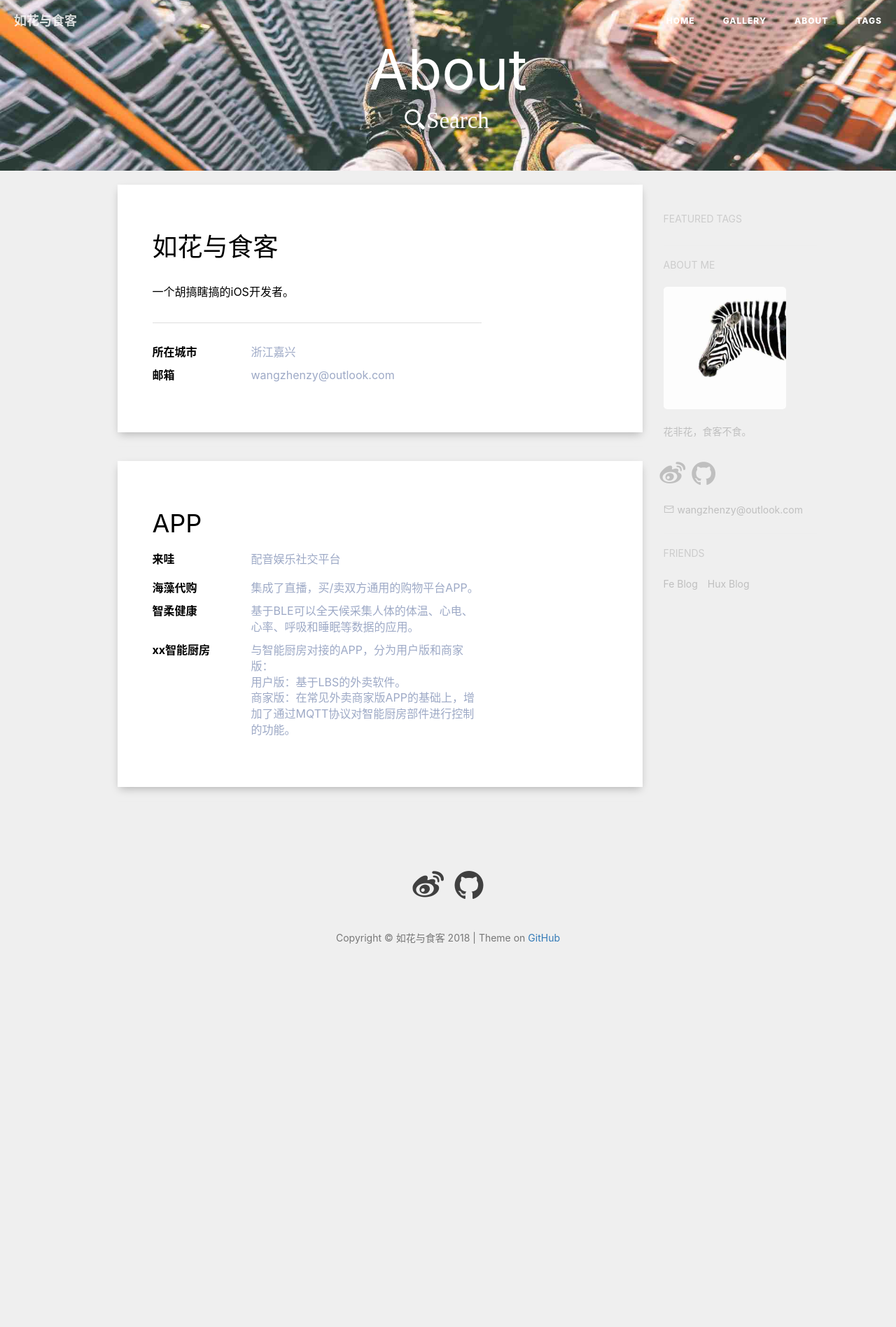
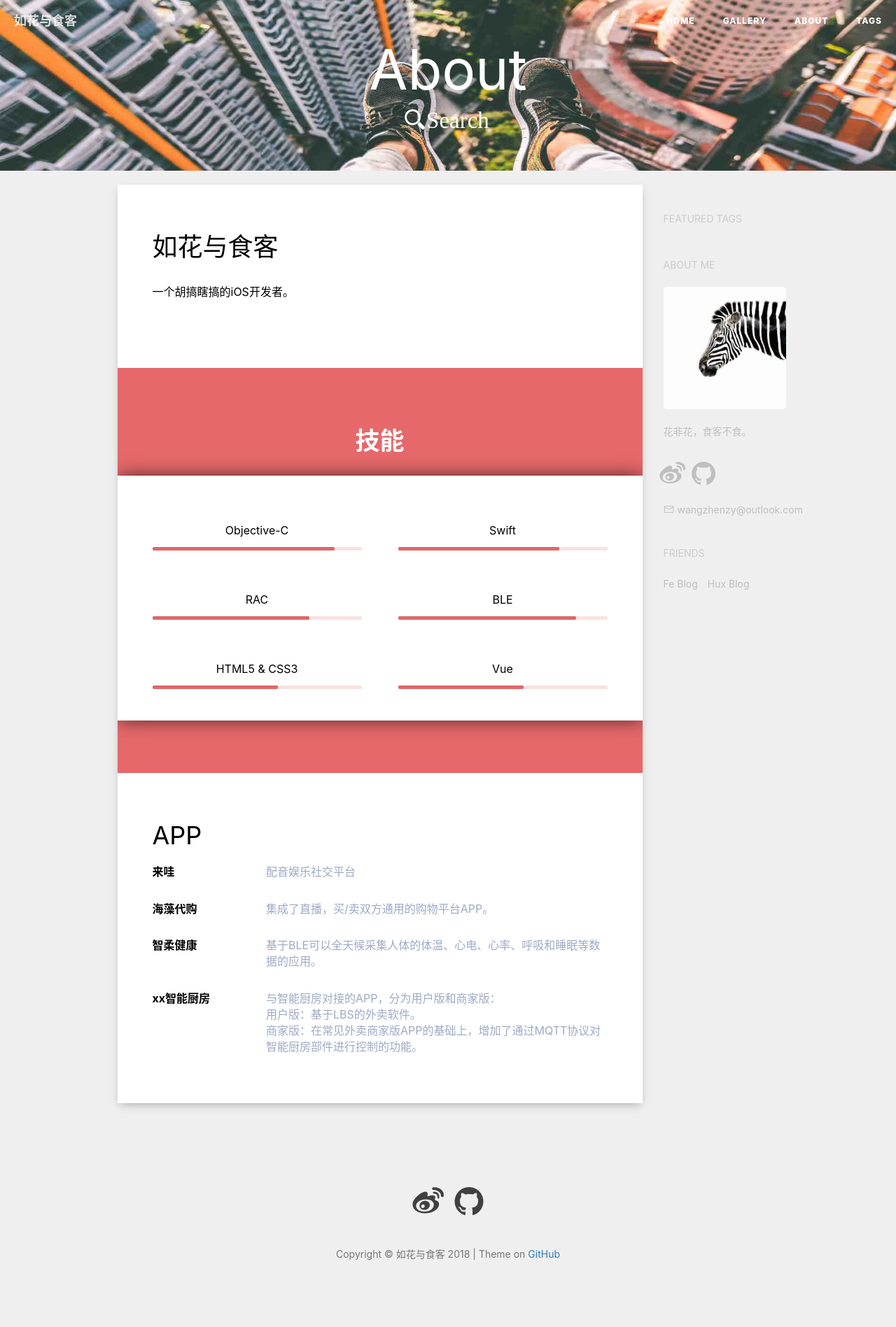
Before and after one commit to skiesme/ruskBlog.github.io, a Jekyll site: the page built from about/index.html, in a window 1280 px wide. Shown: the whole page at 70% size. Built offline with Jekyll 4.4.1, drawn with Linux system fonts in a browser that asks for light colours; comment, search, counter and statistics services are not loaded; before the commit the page ends 1445 px from its top, so only the background shows below that.

Commit message:
[About] 'css' change

```diff
--- a/about/css/a.css
+++ b/about/css/a.css
@@ -70,7 +70,7 @@
 
 .userCard .text {
   float: left;
-  width: 470px;
+  width: auto;
 }
 
 .userCard .text .welcome {
@@ -104,12 +104,12 @@
 }
 
 .userCard .text>dl>dt {
-  width: 30%;
+  width: 25%;
   font-weight: bold;
 }
 
 .userCard .text>dl>dd {
-  width: 70%;
+  width: 75%;
   color: rgb(157, 169, 198)
 }
 
@@ -177,49 +177,50 @@
   font-family: "华文楷体";
 }
 
-body>section.skills {
+footer>section.skills {
   margin-left: auto;
   margin-right: auto;
-  max-width: 940px;
-  margin-top: 75px;
+  max-width: auto;
+  margin-top: 35px;
 }
 
-body>section.skills>h2 {
-  color: rgb(61, 68, 81);
+footer>section.skills>h2 {
+  /* color: rgb(61, 68, 81); */
+  color: white;
   font-size: 35px;
   font-weight: bold;
   text-align: center;
 }
 
-body>section.skills>ol {
+footer>section.skills>ol {
   margin-top: 30px;
   background-color: #fff;
   box-shadow: 0px 0px 25px -1px rgba(0, 0, 0, 0.68);
   padding: 45px 50px 8px;
 }
 
-body>section.skills>ol>li {
+footer>section.skills>ol>li {
   float: left;
   width: 46%;
   margin-bottom: 37px;
 }
 
-body>section.skills>ol>li:nth-child(even) {
+footer>section.skills>ol>li:nth-child(even) {
   margin-left: 8%;
 }
 
-body>section.skills>ol>li>h3 {
+footer>section.skills>ol>li>h3 {
   font-size: 16px;
   line-height: 1.7;
 }
 
-body section.skills ol li .progressBar {
+footer section.skills ol li .progressBar {
   height: 5px;
   background-color: rgb(250, 225, 225);
   border-radius: 2px;
 }
 
-body section.skills ol li .progress {
+footer section.skills ol li .progress {
   background-color: rgb(230, 104, 106);
   border-radius: 2px;
   height: 100%;
--- a/about/index.html
+++ b/about/index.html
@@ -13,96 +13,82 @@
   <meta name="viewport" content="width=device-width, initial-scale=1.0">
   <meta http-equiv="X-UA-Compatible" content="ie=edge">
   <link rel="stylesheet" href="./css/a.css">
-  <style>
-    .welcomeLoading{
-      display: none;
-      position: fixed;
-      top: 0;
-      left: 0;
-      width: 100%;
-      height: 100%;
-      background-color: #fff;
-      z-index: 1;
-      justify-content: center;
-      align-items: center;
-    }
-    .welcomeLoading.active{
-      display: flex;
-    }
-    .loading {
-      width: 100px;
-      height: 100px;
-      position: relative;
-    }
-    .loading::before,
-    .loading::after {
-      content: '';
-      width: 0;
-      height: 0;
-      border-radius: 50%;
-      background-color: black;
-      position: absolute;
-      top: 50%;
-      left: 50%;
-      transform: translate(-50%, -50%);
-      animation: spread 1.5s linear infinite;
-    }
-    .loading::after {
-      animation-delay: .75s;
-    }
-    @keyframes spread {
-      from {
-        width: 0%;
-        height: 0%;
-        opacity: 1;
-      }
-      to {
-        width: 100%;
-        height: 100%;
-        opacity: 0;
-      }
-    }
-  </style>
 </head>
 
 <body>
-  <div id="welcomeLoading" class="welcomeLoading active">
-      <div class="loading"></div>
-  </div>
   <main>
-    <div class="userCard" id="siteAbout">
+    <div class="userCard" id="appInfo">
       <div class="profile clearfix">
         <div class="text">
           <h1>如花与食客</h1>
           <p>一个胡搞瞎搞的iOS开发者。</p>
-          <hr>
-          <dl class="clearfix">
-            <dt>所在城市</dt>
-            <dd>浙江嘉兴</dd>
-            <dt>邮箱</dt>
-            <dd>wangzhenzy@outlook.com</dd>
-          </dl>
         </div>
       </div>
+
+      <footer class="media">
+        <section class="skills" id="siteSkills">
+          <h2>技能</h2>
+          <ol class="clearfix">
+            <li>
+              <h3>Objective-C</h3>
+              <div class="progressBar">
+                <div class="progress" style="width: 87%;"></div>
               </div>
-    <hr>
-    <div class="userCard" id="siteAbout">
+            </li>
+            <li>
+              <h3>Swift</h3>
+              <div class="progressBar">
+                <div class="progress" style="width: 77%;"></div>
+              </div>
+            </li>
+            <li>
+              <h3>RAC</h3>
+              <div class="progressBar">
+                <div class="progress" style="width: 75%;"></div>
+              </div>
+            </li>
+            <li>
+              <h3>BLE</h3>
+              <div class="progressBar">
+                <div class="progress" style="width: 85%;"></div>
+              </div>
+            </li>
+            <li>
+              <h3>HTML5 &amp; CSS3</h3>
+              <div class="progressBar">
+                <div class="progress" style="width: 60%;"></div>
+              </div>
+            </li>
+            <li>
+              <h3>Vue</h3>
+              <div class="progressBar">
+                <div class="progress" style="width: 60%;"></div>
+              </div>
+            </li>
+          </ol>
+        </section>
+      </footer>
+
       <div class="profile clearfix">
         <div class="text">
           <h1>APP</h1>
+
           <dl class="clearfix">
             <dt>来哇</dt>
             <dd>配音娱乐社交平台</dd>
+          </dl>
 
-              <hr>
+          <dl class="clearfix">
             <dt>海藻代购</dt>
             <dd>集成了直播，买/卖双方通用的购物平台APP。</dd>
+          </dl>
 
-              <hr>
+          <dl class="clearfix">
             <dt>智柔健康</dt>
             <dd>基于BLE可以全天候采集人体的体温、心电、心率、呼吸和睡眠等数据的应用。</dd>
+          </dl>
 
-              <hr>
+          <dl class="clearfix">
             <dt>xx智能厨房</dt>
             <dd>与智能厨房对接的APP，分为用户版和商家版：
                 <br>
@@ -115,35 +101,12 @@
       </div>
     </div>
     <hr>
+
+    <div class="userCard" id="appInfo">
+    </div>
+
   </main>
 
 </body>
 <script src="//at.alicdn.com/t/font_549469_os5bipbgiaz41jor.js"></script>
-<script>
-  welcomeLoading.classList.remove('active')
-  window.onscroll = function(x){
-    (window.scrollY > 0)?topNavBar.classList.add('sticky'):topNavBar.classList.remove('sticky')
-  }
-  let liTags = document.querySelectorAll('nav.menu > ul > li')
-  for(let i=0; i<liTags.length; i++){
-    liTags[i].onmouseenter = function(x){
-      let li = x.currentTarget
-      li.classList.add('active')
-    }
-    liTags[i].onmouseleave = function(x){
-      let li = x.currentTarget
-      li.classList.remove('active')
-    }
-  }
-  let aTags = document.querySelectorAll('nav.menu > ul > li > a')
-  for(let i=0; i<aTags.length; i++){
-    aTags[i].onclick = function(x){
-      x.preventDefault()
-      let a = x.currentTarget
-      let href = a.getAttribute('href')
-      let element = document.querySelector(href) /*以这个字符串为选择器来获取元素*/
-      window.scrollTo(0, element.offsetTop-80)
-    }
-  }
-</script>
 </html>
```
Lines whose indentation alone changed are shown as unchanged.
